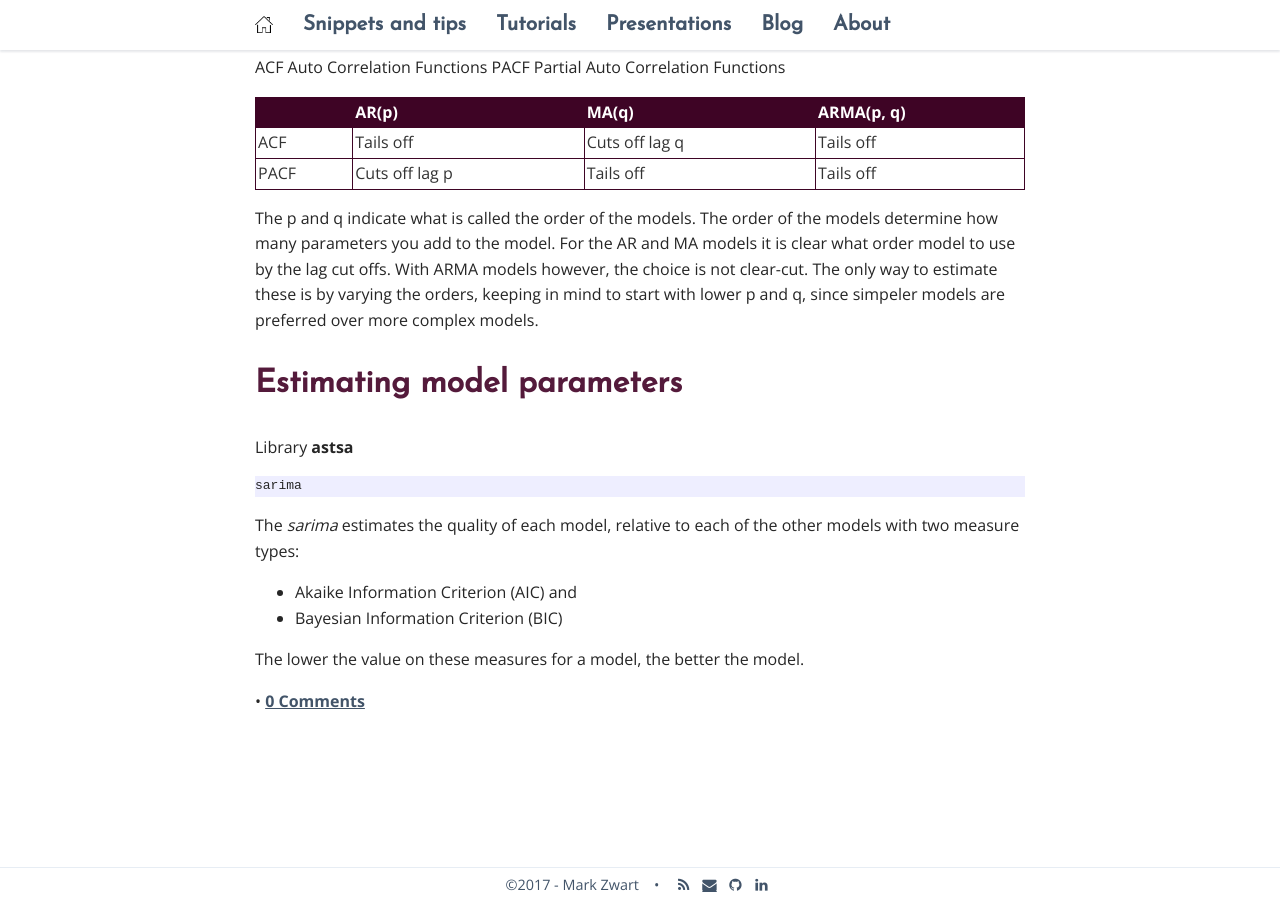
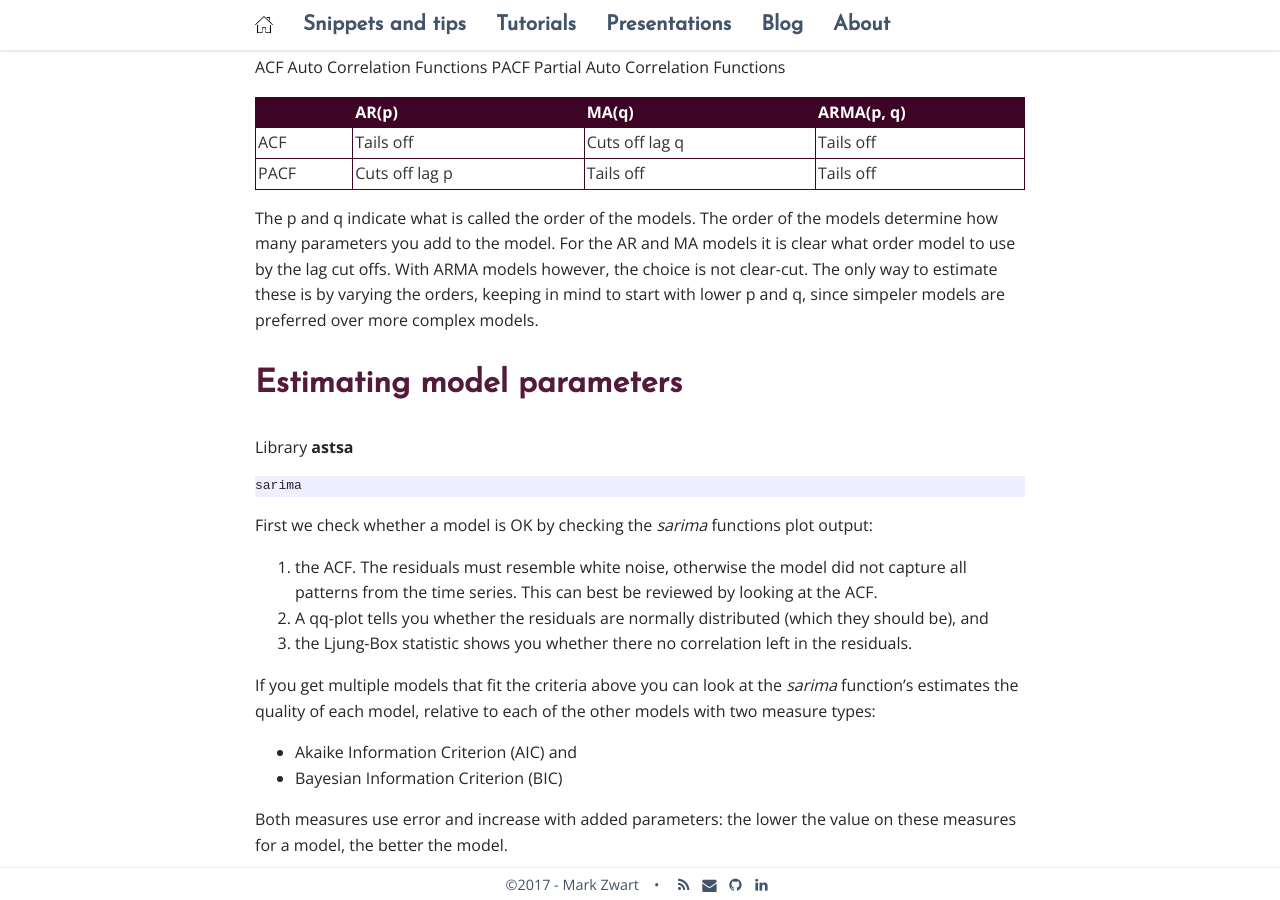
Before and after one commit to mark-me/mark-me.github.io, a Jekyll site: the page built from _pages/tutorials/time-series-forecasting/time-series-forecasting.md, in a window 1280 px wide and 900 px high, scrolled down 1638 px. Built offline with Jekyll 4.4.1, drawn with Linux system fonts in a browser that asks for light colours; nearby versions of some CDN libraries; comment, search, counter and statistics services are not loaded.

Commit message:
Update time-series-forecasting.md

````diff
--- a/_pages/tutorials/time-series-forecasting/time-series-forecasting.md
+++ b/_pages/tutorials/time-series-forecasting/time-series-forecasting.md
@@ -74,9 +74,15 @@ Library **astsa**
 ```r
 sarima
 ```
-The _sarima_ estimates the quality of each model, relative to each of the other models with two measure types:
+First we check whether a model is OK by checking the _sarima_ functions plot output:
+
+1. the ACF. The residuals must resemble white noise, otherwise the model did not capture all patterns from the time series. This can best be reviewed by looking at the ACF.
+2. A qq-plot tells you whether the residuals are normally distributed (which they should be), and
+3. the Ljung-Box statistic shows you whether there no correlation left in the residuals.
+
+If you get multiple models that fit the criteria above you can look at the _sarima_ function's estimates the quality of each model, relative to each of the other models with two measure types:
 
 * Akaike Information Criterion (AIC) and
 * Bayesian Information Criterion (BIC)
 
-The lower the value on these measures for a model, the better the model.
+Both measures use error and increase with added parameters: the lower the value on these measures for a model, the better the model.
````
